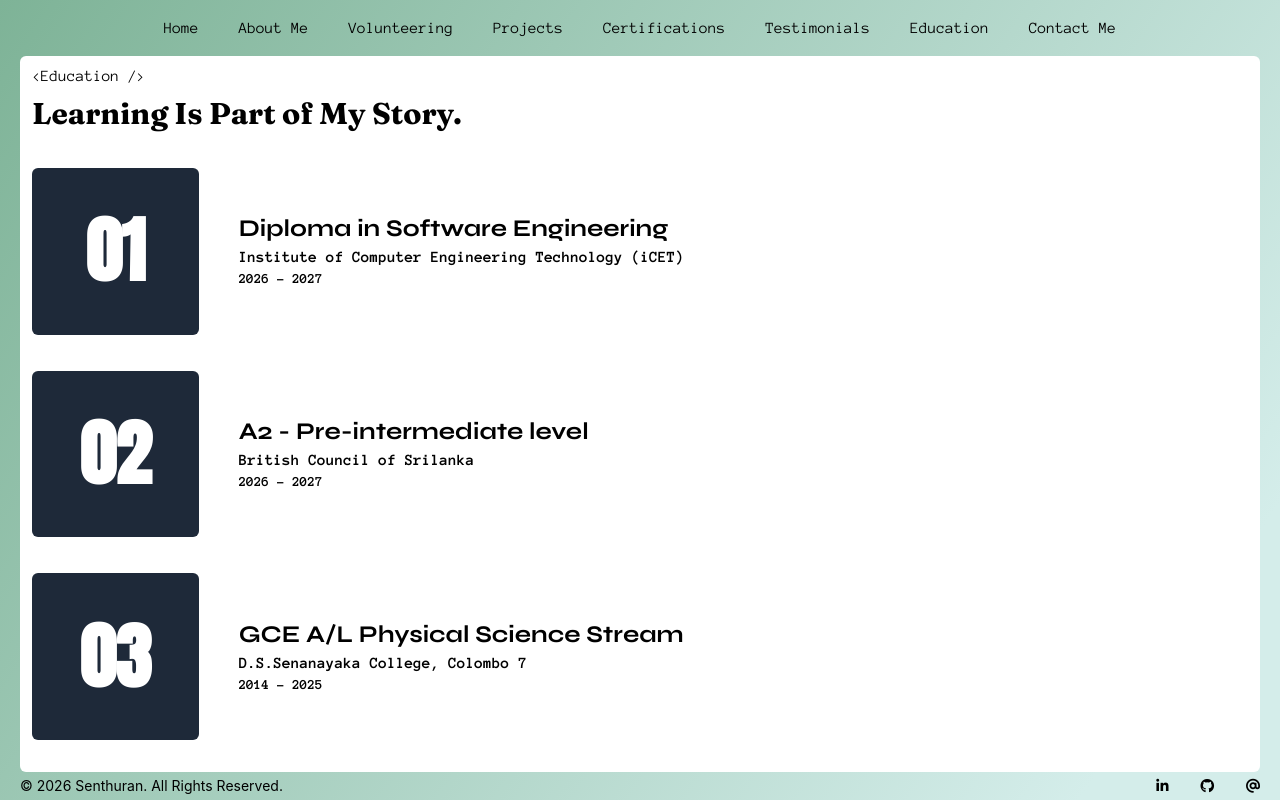
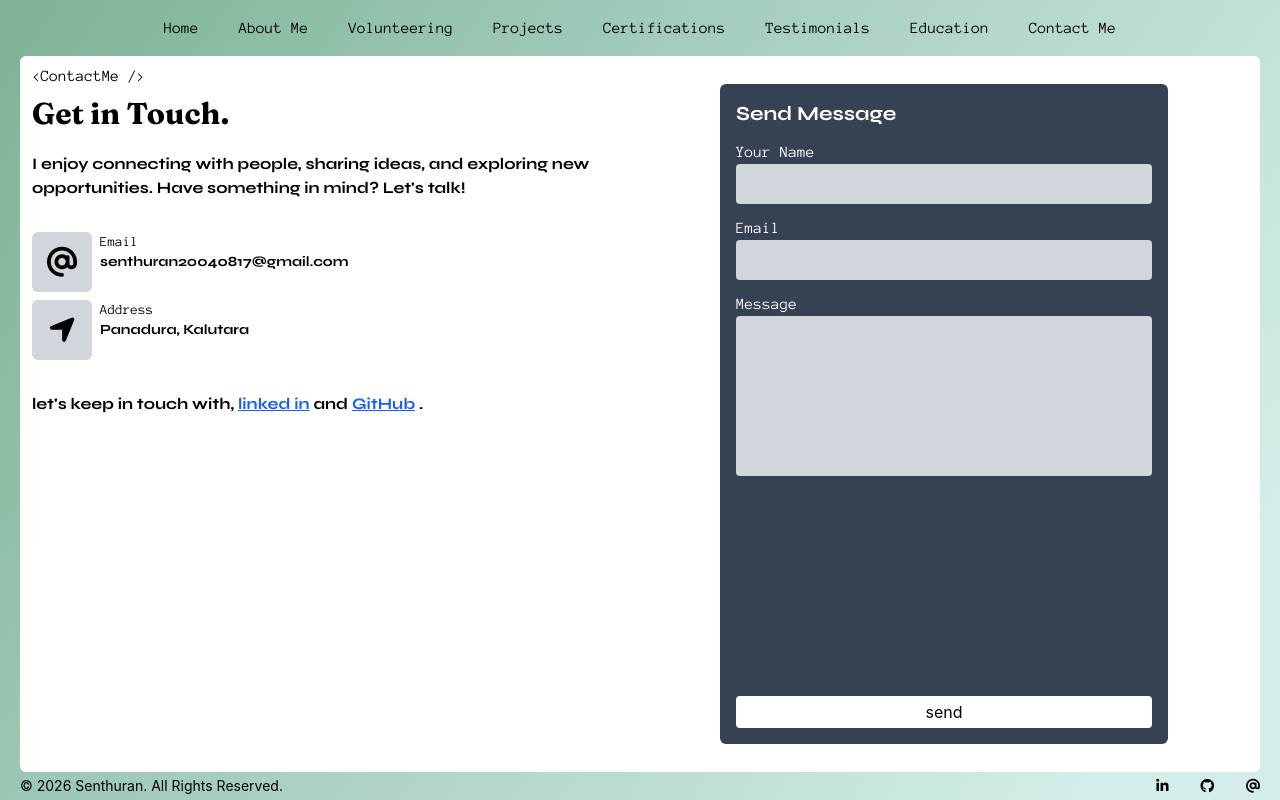
Before and after one commit to senthuran20040817/PORTFOLIO, a React (Vite) app: page / in a window 1280 px wide. Built offline with nearby package versions, Linux system fonts and the light colour scheme.

Commit message:
create contact me section

```diff
--- /dev/null
+++ b/src/components/ContactMe.jsx
@@ -0,0 +1,69 @@
+function ContactMe() {
+    return (
+        <section className="relative bg-white grow rounded-md flex flex-row px-3 h-full ">
+
+            <div className="flex-1">
+                <div className="flex flex-col gap-2 mt-10 mb-5 ">
+                    <p className="font-bold font-Fraunces text-3xl">Get in Touch.</p>
+                </div>
+                <div className="flex flex-col gap-8">
+                    <p className="font-syne font-bold">I enjoy connecting with people, sharing ideas, and exploring new opportunities. Have something in mind? Let's talk!</p>
+                    <div className="flex flex-col gap-2">
+                        <div className="flex gap-2">
+                            <div className="h-15 w-15 bg-gray-300 rounded-md flex items-center justify-center" >
+                                <i class="fa-solid fa-at text-3xl"></i>
+                            </div>
+                            <div>
+                                <p className="font-anonymous text-sm">Email</p>
+                                <p className="font-syne font-bold text-sm">senthuran20040817@gmail.com</p>
+
+                            </div>
+                        </div>
+                        <div className="flex gap-2">
+                            <div className="h-15 w-15 bg-gray-300 rounded-md flex items-center justify-center" >
+                                <i class="fa-solid fa-location-arrow  text-3xl"></i>
+                            </div>
+                            <div>
+                                <p className="font-anonymous text-sm">Address</p>
+                                <p className="font-syne font-bold text-sm">Panadura, Kalutara</p>
+
+                            </div>
+                        </div>
+                    </div>
+                    <div className="flex items-center gap-5">
+                        <p className="font-syne font-bold">let's keep in touch with, <a className="text-blue-600 cursor-pointer"><u>linked in</u></a> and <a className="text-blue-600 cursor-pointer"><u>GitHub</u></a> .</p>
+
+                    </div>
+                </div>
+            </div>
+            <div className="flex-1 box-border">
+                <div className="px-20 py-7 h-full">
+                    <div className="bg-gray-700 h-full rounded-md p-4  flex flex-col">
+                        <p className="font-syne font-bold text-xl text-white">Send Message</p>
+                        <div className="mt-3">
+                            <p className="font-anonymous text-white">Your Name</p>
+                            <input type="text" className="h-10 w-full bg-gray-300 px-2 rounded-sm font-Fraunces" />
+                        </div>
+                        <div className="mt-3">
+                            <p className="font-anonymous text-white">Email</p>
+                            <input type="text" className="h-10 w-full bg-gray-300 px-2 rounded-sm font-Fraunces" />
+                        </div>
+                        <div className="mt-3">
+                            <p className="font-anonymous text-white">Message</p>
+                            <textarea type="area" className="resize-none h-40 w-full bg-gray-300 p-2 rounded-sm font-Fraunces" />
+                        </div>
+                        <div className="grow flex items-end">
+                            <button className="bg-white cursor-pointer text-black flex items-center justify-center py-1 w-full mt-2 rounded-sm">send</button>
+                        </div>
+                    </div>
+                </div>
+            </div>
+
+            <div className=" absolute top-2">
+                <p className="font-anonymous">{`<ContactMe />`}</p>
+            </div>
+        </section>
+    )
+}
+
+export default ContactMe
--- a/src/components/MainBg.jsx
+++ b/src/components/MainBg.jsx
@@ -4,7 +4,8 @@
 // import Projects from './Projects.jsx'
 // import Certifications from './Certifications.jsx'
 // import Testimonials from './Testimonials.jsx'
-import Education from './Education.jsx'
+// import Education from './Education.jsx'
+import ContactMe from './ContactMe.jsx'
 
 function MainBg() {
     return (
@@ -23,7 +24,7 @@ function MainBg() {
                     </ul>
                 </div>
             </nav>
-            <Education/>
+            <ContactMe/>
             <div className="flex justify-between items-center text-sm py-1 rounded-md ">
                 <p>© 2026 Senthuran. All Rights Reserved.</p>
                 <div className="flex gap-8">
```
